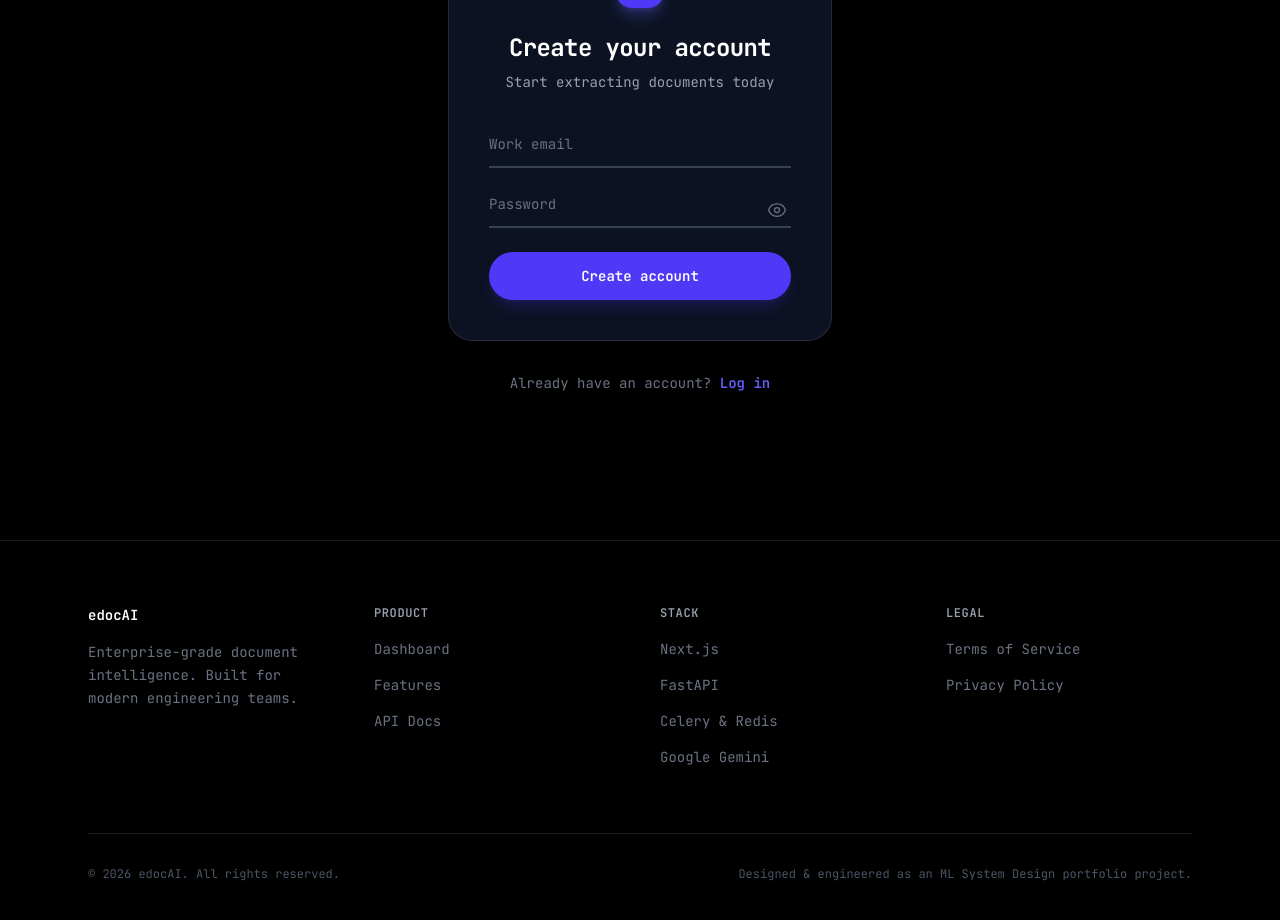
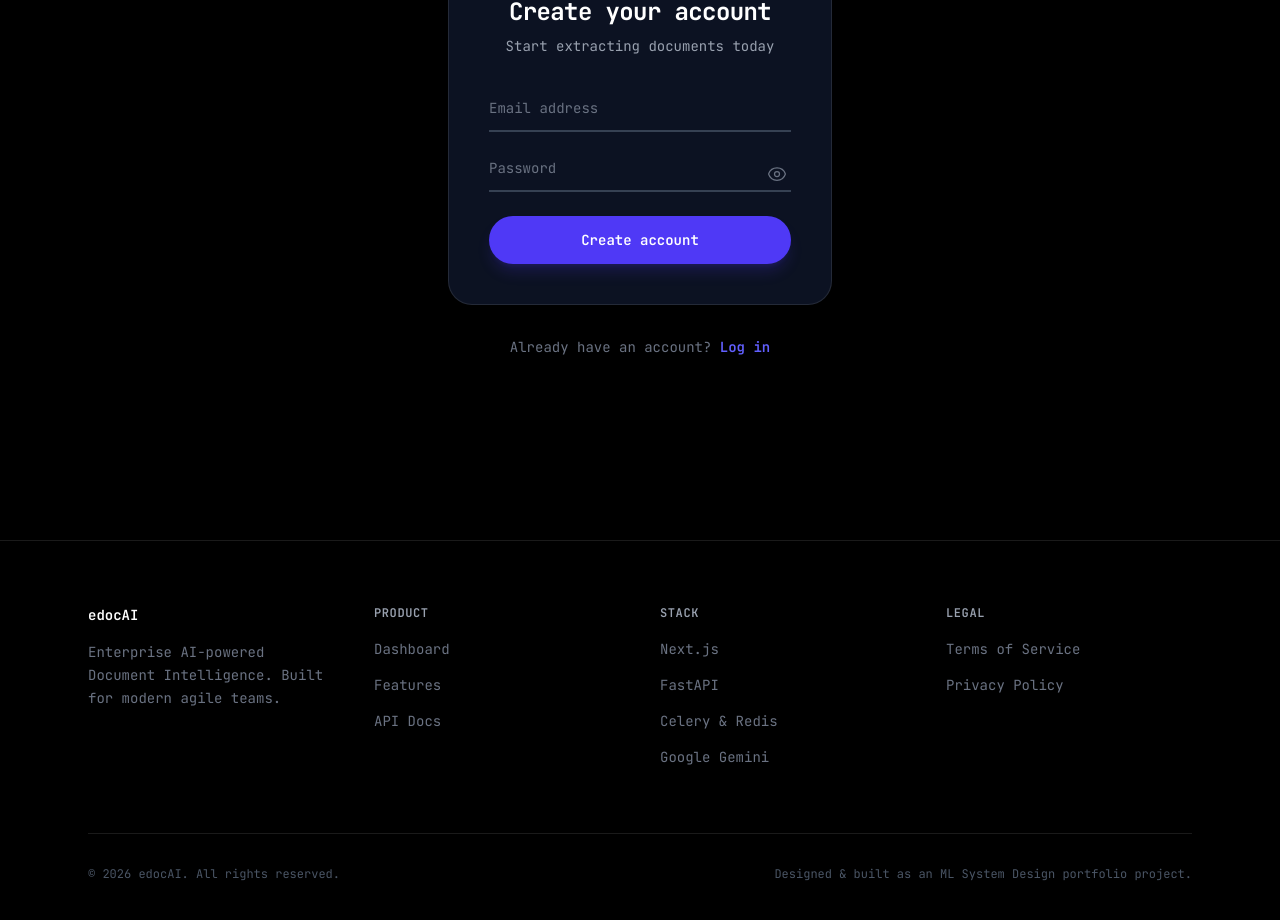
Before and after one commit to ymahrous/edocai, a Next.js app: page /signup in a window 1280 px wide. Shown: the part 260-1180 px from the top of the page. Built offline with nearby package versions, Linux system fonts and the light colour scheme.

Commit message:
ui edits

```diff
--- a/app/login/page.tsx
+++ b/app/login/page.tsx
@@ -41,9 +41,9 @@ export default function LoginPage() {
       }`}>
         {/* Header */}
         <div className="text-center mb-10">
-          <div className="inline-flex items-center justify-center w-12 h-12 rounded-2xl bg-indigo-600 mb-6 shadow-lg shadow-indigo-500/30">
+          {/* <div className="inline-flex items-center justify-center w-12 h-12 rounded-2xl bg-indigo-600 mb-6 shadow-lg shadow-indigo-500/30">
             <span className="text-white font-bold text-lg">E</span>
-          </div>
+          </div> */}
           <h1 className={`text-2xl font-bold tracking-tight ${isDark ? "text-white" : "text-gray-900"}`}>
             Welcome back
           </h1>
--- a/app/page.tsx
+++ b/app/page.tsx
@@ -39,7 +39,7 @@ export default function LandingPage() {
           <p className={`text-xl max-w-2xl mx-auto mb-12 leading-relaxed font-light ${
             isDark ? "text-gray-400" : "text-gray-600"
           }`}>
-            Stop manually entering data from invoices and receipts. Upload a document, and let our asynchronous AI pipeline return structured JSON in seconds.
+            Stop manually entering data from invoices and receipts. Upload a document, and let our AI pipeline return structured JSON in seconds.
           </p>
 
           <div className="flex items-center justify-center gap-4">
--- a/app/signup/page.tsx
+++ b/app/signup/page.tsx
@@ -54,9 +54,9 @@ export default function SignupPage() {
       }`}>
         {/* Header */}
         <div className="text-center mb-10">
-          <div className="inline-flex items-center justify-center w-12 h-12 rounded-2xl bg-indigo-600 mb-6 shadow-lg shadow-indigo-500/30">
+          {/* <div className="inline-flex items-center justify-center w-12 h-12 rounded-2xl bg-indigo-600 mb-6 shadow-lg shadow-indigo-500/30">
             <span className="text-white font-bold text-lg">E</span>
-          </div>
+          </div> */}
           <h1 className={`text-2xl font-bold tracking-tight ${isDark ? "text-white" : "text-gray-900"}`}>
             Create your account
           </h1>
@@ -77,7 +77,7 @@ export default function SignupPage() {
                   ? "border-gray-700 text-white focus:border-indigo-500 placeholder-gray-500"
                   : "border-gray-200 text-gray-900 focus:border-indigo-500 placeholder-gray-400"
               }`}
-              placeholder="Work email"
+              placeholder="Email address"
               required
             />
           </div>
--- a/components/ui/Footer.tsx
+++ b/components/ui/Footer.tsx
@@ -21,7 +21,7 @@ export default function Footer() {
               <span className={`text-sm font-semibold ${isDark ? "text-white" : "text-gray-900"}`}>edocAI</span>
             </div>
             <p className={`text-sm leading-relaxed ${isDark ? "text-gray-500" : "text-gray-400"}`}>
-              Enterprise-grade document intelligence. Built for modern engineering teams.
+              Enterprise AI-powered Document Intelligence. Built for modern agile teams.
             </p>
           </div>
 
@@ -73,7 +73,7 @@ export default function Footer() {
             © {new Date().getFullYear()} edocAI. All rights reserved.
           </p>
           <p className={`text-xs ${isDark ? "text-gray-600" : "text-gray-400"}`}>
-            Designed & engineered as an ML System Design portfolio project.
+            Designed & built as an ML System Design portfolio project.
           </p>
         </div>
       </div>
```
